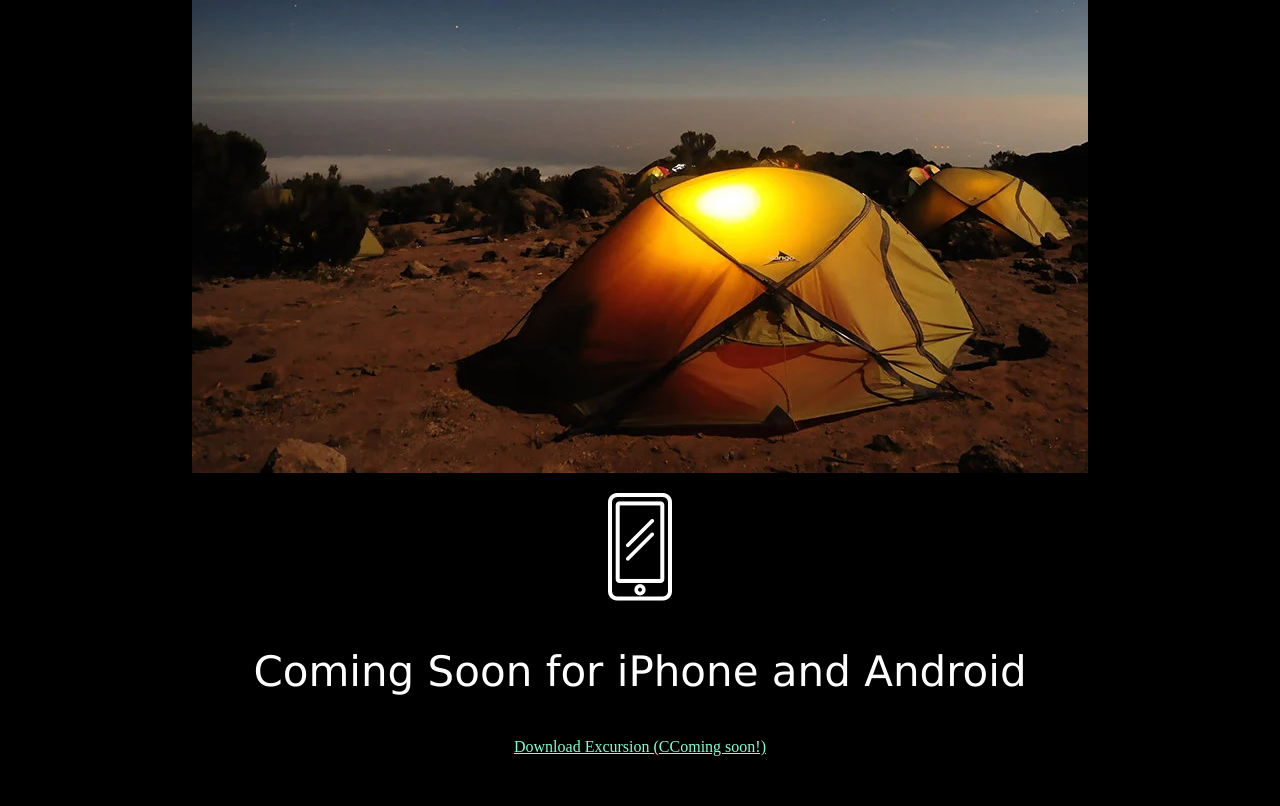
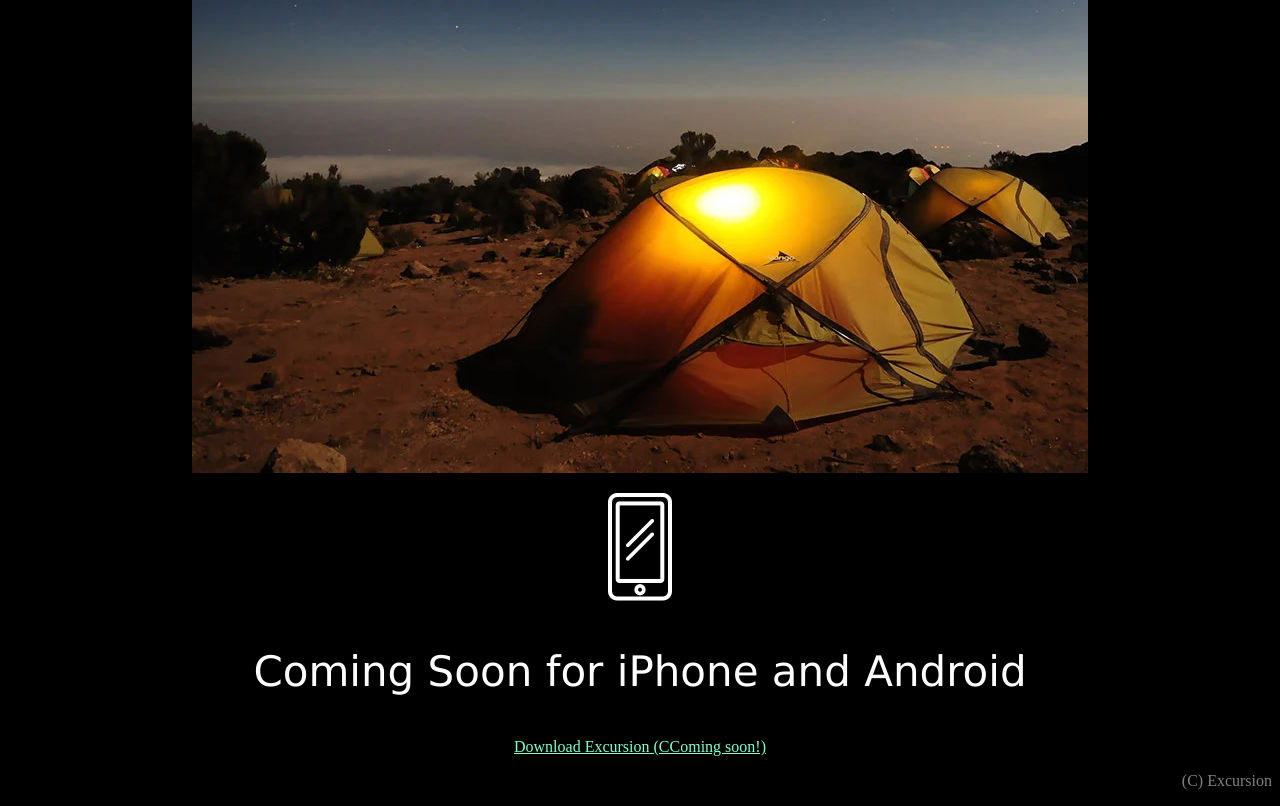
Before and after one commit to ulucodecademy/excursion-2, a plain HTML site: page index.html in a window 1280 px wide. Shown: the part 545-1351 px from the top of the page. Before the commit the page ends 1317 px from the top, so only its background shows below. Drawn offline with Linux system fonts and the light colour scheme.

Commit message:
hele site is klaar

```diff
--- a/index.html
+++ b/index.html
@@ -27,5 +27,9 @@
         <p class="ass">Coming Soon for iPhone and Android</p>
         <p><a href="#" class="green">Download Excursion (CComing soon!)</a></p>
 
+        <footer>
+            <p> (C) Excursion</p>
+        </footer>
+
     </body>
 </html>
--- a/resources/css/styles.css
+++ b/resources/css/styles.css
@@ -33,3 +33,7 @@ p{
     font-size: 21px;
     font-family: Verdana, Geneva, Tahoma, sans-serif;
 }
+footer p{
+    text-align: right;
+    color: gray;
+}
```
